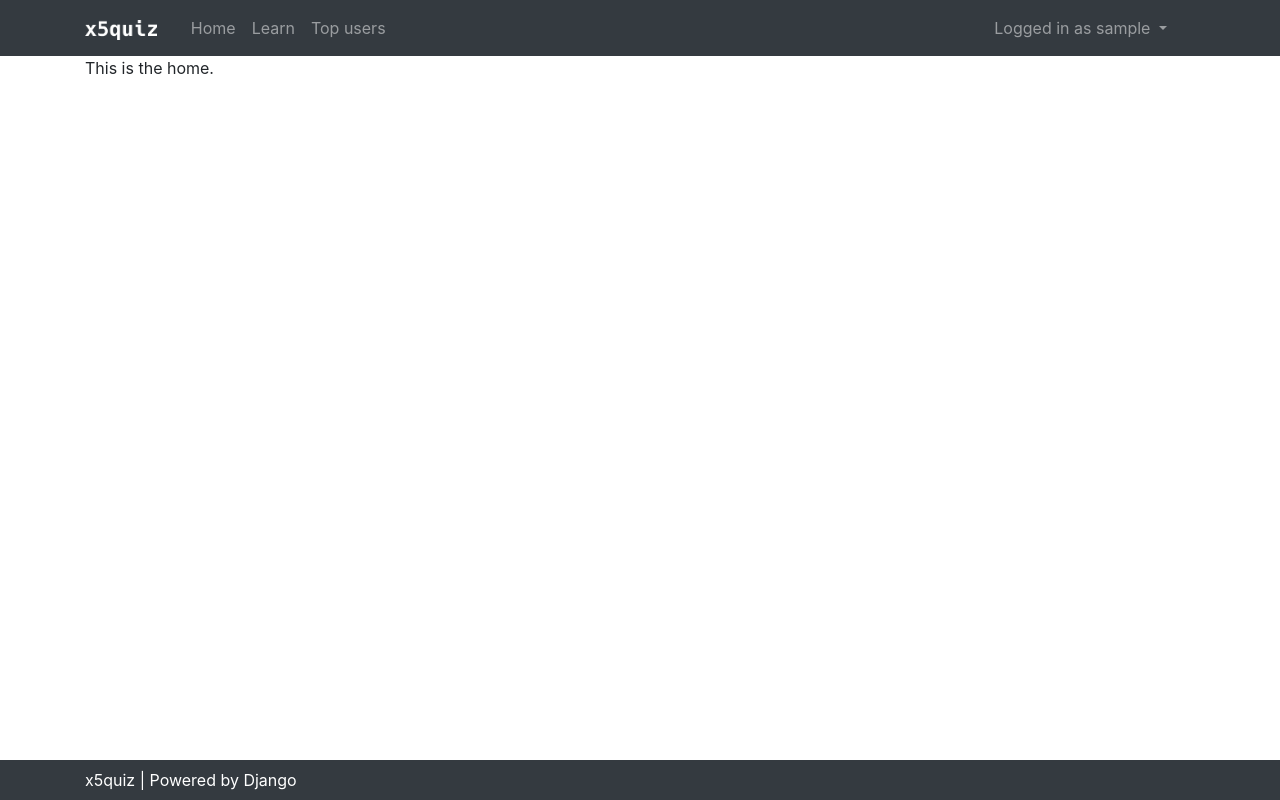
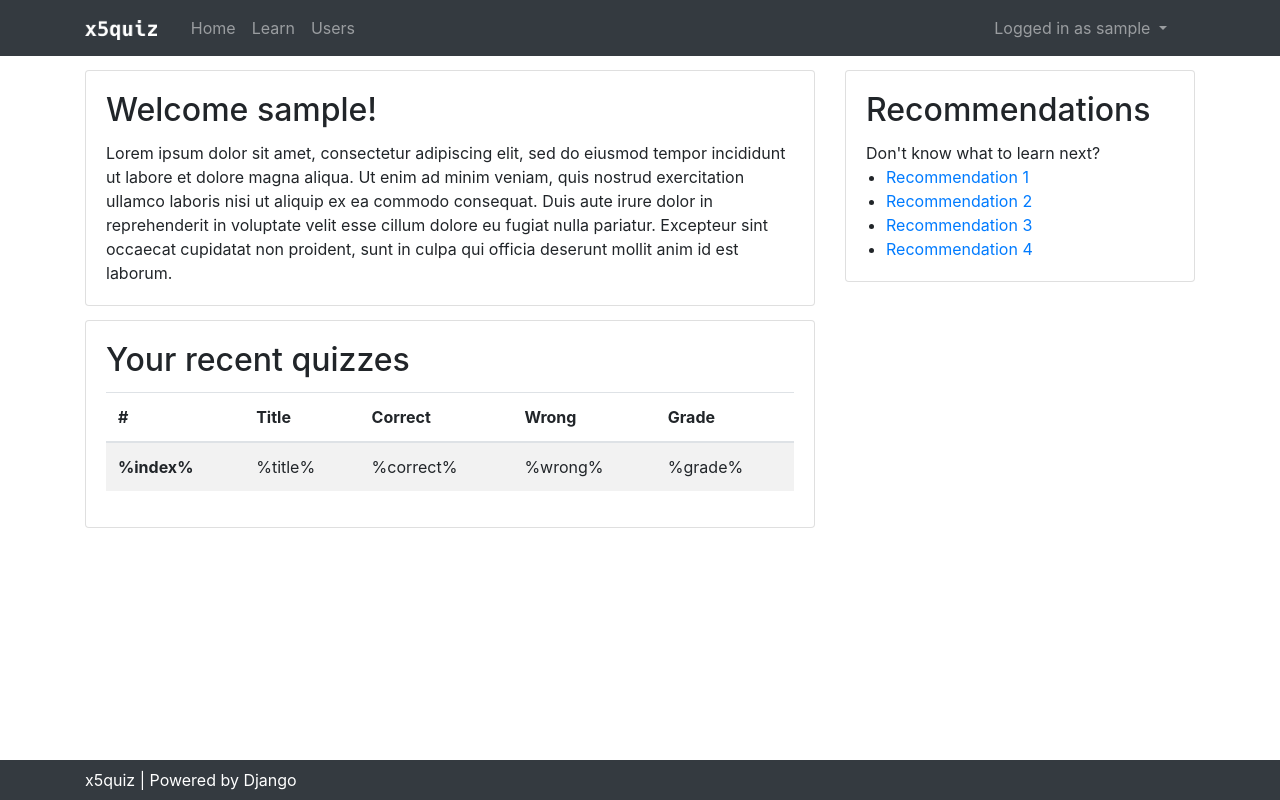
Before and after one commit to gregpr07/x5quiz, a Django app: page /accounts/home/ in a window 1280 px wide. Run offline with Django 3.2, Linux system fonts and the light colour scheme; the visitor is signed in with stand-in values (Sample User, id 1); some libraries are stand-ins or nearby versions.

Commit message:
Filled home-accounts with some sample data.

```diff
--- a/accounts/templates/accounts/home.html
+++ b/accounts/templates/accounts/home.html
@@ -1,5 +1,59 @@
 {% extends "layout/default.html" %}
 
 {% block content %}
-    <p>This is the home.</p>
+    <div class="row">
+        <div class="col-12 col-md-8">
+            <div class="card">
+                <div class="card-body">
+                    <h2 class="card-title">Welcome {{ user.username }}!</h2>
+                    <div class="card-text">
+                        Lorem ipsum dolor sit amet, consectetur adipiscing elit, sed do eiusmod tempor incididunt ut labore et dolore magna aliqua. Ut enim ad minim veniam, quis nostrud exercitation ullamco laboris nisi ut aliquip ex ea commodo consequat. Duis aute irure dolor in reprehenderit in voluptate velit esse cillum dolore eu fugiat nulla pariatur. Excepteur sint occaecat cupidatat non proident, sunt in culpa qui officia deserunt mollit anim id est laborum.
+                    </div>
+                </div>
+            </div>
+            <div class="card">
+                <div class="card-body">
+                    <h2 class="card-title">Your recent quizzes</h2>
+                    <div class="card-text">
+                        <table class="table table-striped">
+                          <thead>
+                            <tr>
+                              <th scope="col">#</th>
+                              <th scope="col">Title</th>
+                              <th scope="col">Correct</th>
+                              <th scope="col">Wrong</th>
+                              <th scope="col">Grade</th>
+                            </tr>
+                          </thead>
+                          <tbody>
+                            <tr>
+                              <th scope="row">%index%</th>
+                              <td >%title%</td>
+                              <td>%correct%</td>
+                              <td>%wrong%</td>
+                              <td>%grade%</td>
+                            </tr>
+                          </tbody>
+                        </table>
+                    </div>
+                </div>
+            </div>
+        </div>
+        <div class="col-12 col-md-4">
+            <div class="card">
+                <div class="card-body">
+                    <h2 class="card-title">Recommendations</h2>
+                    <div class="card-text">
+                        Don't know what to learn next?
+                        <ul>
+                            <li><a href="#">Recommendation 1</a></li>
+                            <li><a href="#">Recommendation 2</a></li>
+                            <li><a href="#">Recommendation 3</a></li>
+                            <li><a href="#">Recommendation 4</a></li>
+                        </ul>
+                    </div>
+                </div>
+            </div>
+        </div>
+    </div>
 {% endblock %}
--- a/static/css/centered.css
+++ b/static/css/centered.css
@@ -3,5 +3,5 @@
 }
 
 .centered {
-    margin: 5% 30%;
+    margin: 5% 25%;
 }
--- a/templates/components/header.html
+++ b/templates/components/header.html
@@ -8,14 +8,20 @@
             </a>
             <div class="navbar-collapse collapse w-100 order-1 order-md-0 dual-collapse2">
                 <ul class="navbar-nav mr-auto">
-                    <li class="nav-item">
-                        <a class="nav-link" href="{% url "home-index" %}">Home</a>
-                    </li>
+                    {% if user.is_authenticated %}
+                        <li class="nav-item">
+                            <a class="nav-link" href="{% url "accounts-home" %}">Home</a>
+                        </li>
+                    {% else %}
+                        <li class="nav-item">
+                            <a class="nav-link" href="{% url "home-index" %}">Home</a>
+                        </li>
+                    {% endif %}
                     <li class="nav-item">
                         <a class="nav-link" href="{% url "quiz-index" %}">Learn</a>
                     </li>
                     <li class="nav-item">
-                        <a class="nav-link" href="{% url "accounts-members" %}">Top users</a>
+                        <a class="nav-link" href="{% url "accounts-members" %}">Users</a>
                     </li>
                 </ul>
             </div>
--- a/templates/layout/centered.html
+++ b/templates/layout/centered.html
@@ -7,6 +7,7 @@
 {% endblock %}
 
 {% block body %}
+    <div class="container">
         <div class="centered align-center">
             <img src="{% static "img/logo.png" %}" alt="x5quiz logo">
             <div class="card">
@@ -22,4 +23,5 @@
                 background: #343A40;
             }
         </style>
+    </div>
 {% endblock %}
```
Also changed, not shown: accounts/templates/accounts/members.html (+4 -4 lines). Lines whose indentation alone changed are shown as unchanged.
